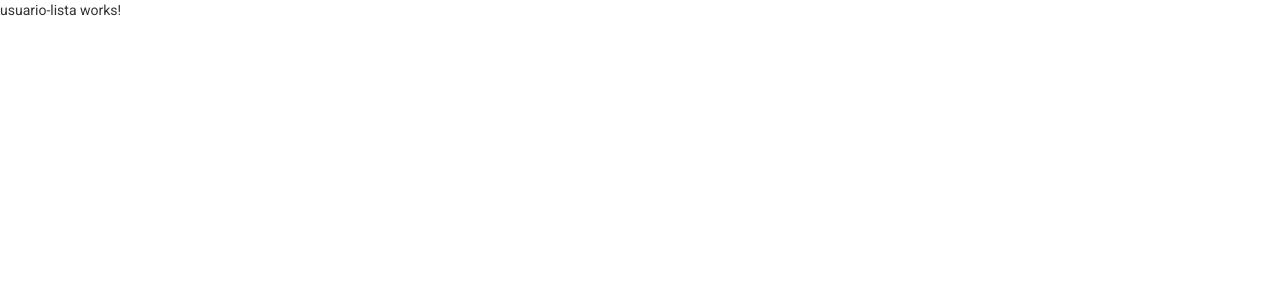
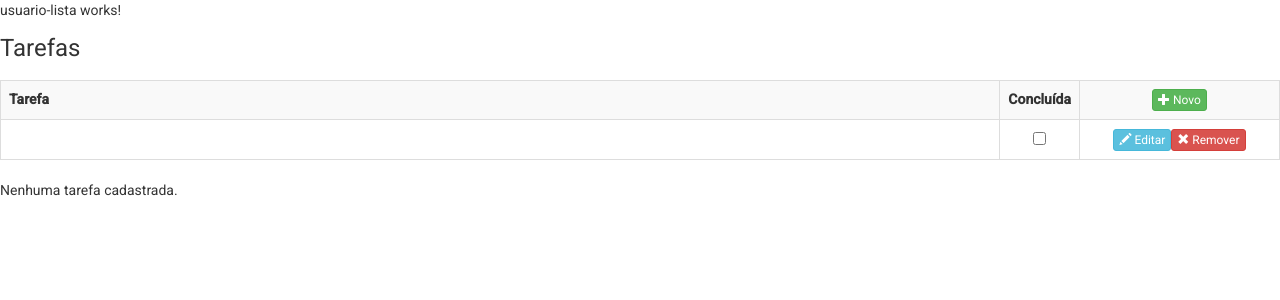
Before and after one commit to rofsobral1/cessao-servidor, an Angular app: page /cessao/usuarios/lista in a window 1280 px wide. Shown: the top 300 px of the page. Built offline with nearby package versions, Linux system fonts and the light colour scheme.

Commit message:
header lista usuario e dto

```diff
--- a/src/app/components/header/header.component.html
+++ b/src/app/components/header/header.component.html
@@ -1,5 +1,4 @@
 <mat-sidenav-container>
-
     <mat-sidenav-content>
       <div class="content mat-elevation-z4">
         Sistema de Cessão de Servidores
--- a/src/app/components/header/header.component.ts
+++ b/src/app/components/header/header.component.ts
@@ -12,6 +12,6 @@ export class HeaderComponent implements OnInit {
   ngOnInit(): void {
 
   }
-  panelOpenState = false;
+
 
 }
--- a/src/app/components/usuarios/lista/usuario-lista.component.html
+++ b/src/app/components/usuarios/lista/usuario-lista.component.html
@@ -1 +1,44 @@
+
 <p>usuario-lista works!</p>
+<h1>Tarefas</h1>
+
+<table class="table table-striped table-bordered table-hover">
+  <tbody>
+    <tr>
+    	<th>Tarefa</th>
+      <th>Concluída</th>
+    	<th class="text-center">
+        <a
+           class="btn btn-xs btn-success">
+           <span class="glyphicon glyphicon-plus"
+             aria-hidden="true"></span> Novo
+        </a>
+    </th>
+    </tr>
+    <tr >
+      <td>
+
+      </td>
+      <td style="width: 70px" class="text-center">
+        <input
+          type="checkbox">
+      </td>
+      <td class="text-center" style="width: 200px">
+        <a
+          title="Editar" alt="Editar"
+          class="btn btn-xs btn-info">
+          <span class="glyphicon glyphicon-pencil"
+            aria-hidden="true"></span> Editar
+        </a>
+        <a href="#" title="Remover" alt="Remover"
+
+          class="btn btn-xs btn-danger">
+          <span class="glyphicon glyphicon-remove"
+            aria-hidden="true"></span> Remover
+        </a>
+      </td>
+    </tr>
+  </tbody>
+</table>
+
+<p >Nenhuma tarefa cadastrada.</p>
```
Also changed, not shown: src/app/dto/cargos.model.ts (added, +15 -0 lines), src/app/dto/entes.model.ts (added, +11 -0 lines), src/app/dto/estado.model.ts (added, +10 -0 lines), src/app/dto/municipio.model.ts (added, +9 -0 lines), src/app/dto/pais.model.ts (added, +8 -0 lines), src/app/dto/regras.model.ts (added, +17 -0 lines), src/app/dto/texto.model.ts (added, +9 -0 lines), src/app/dto/tipoDocumento.model.ts (added, +8 -0 lines), src/app/dto/usuarios.model.ts (added, +10 -0 lines).
